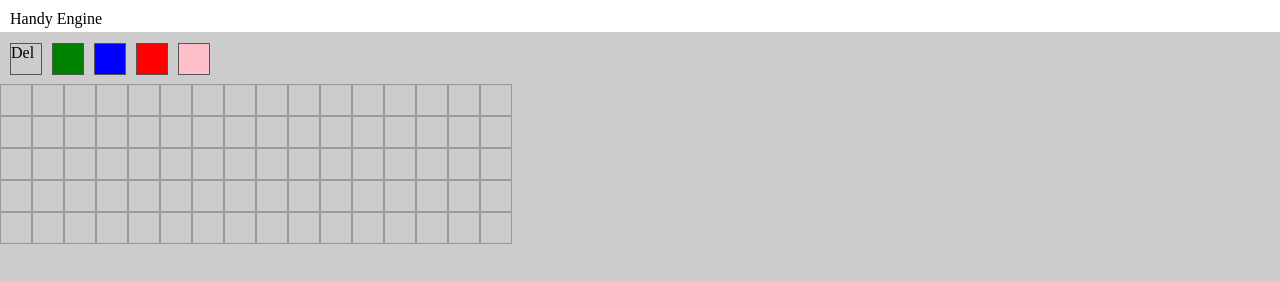
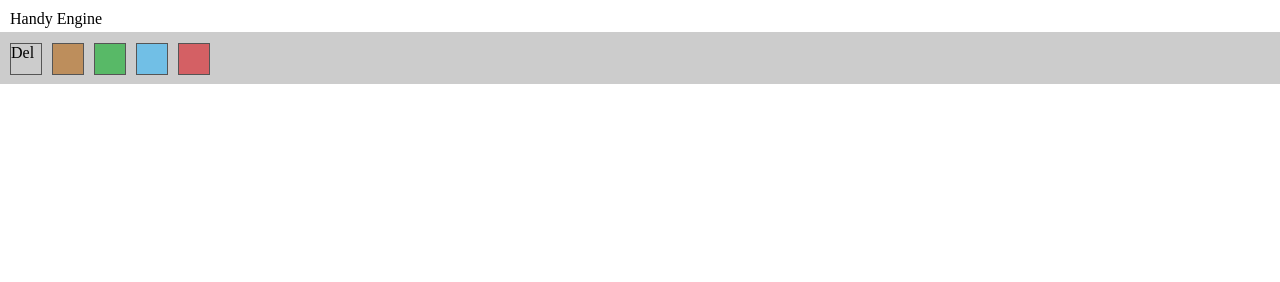
Before and after one commit to iamblocksberg/iamblocksberg.github.io, a plain HTML site: page demo/hdeg/index.html in a window 1280 px wide. Drawn offline with Linux system fonts and the light colour scheme.

Commit message:
Add files via upload

```diff
--- a/demo/hdeg/css/main.css
+++ b/demo/hdeg/css/main.css
@@ -21,6 +21,12 @@ body {
 
 	height: 100%;
 	padding-top: 84px;
+}
+
+#canvas {
+	display: block;
+	width: 100%;
+	height: 100%;
 }
 
 .grid-row:after {
--- a/demo/hdeg/index.html
+++ b/demo/hdeg/index.html
@@ -11,102 +11,7 @@
 	<div class="view-container">
 
 		<div class="canvas-container">
-
-			<div class="grid-row">
-				<div class="grid-node"></div>
-				<div class="grid-node"></div>
-				<div class="grid-node"></div>
-				<div class="grid-node"></div>
-				<div class="grid-node"></div>
-				<div class="grid-node"></div>
-				<div class="grid-node"></div>
-				<div class="grid-node"></div>
-				<div class="grid-node"></div>
-				<div class="grid-node"></div>
-				<div class="grid-node"></div>
-				<div class="grid-node"></div>
-				<div class="grid-node"></div>
-				<div class="grid-node"></div>
-				<div class="grid-node"></div>
-				<div class="grid-node"></div>
-			</div>
-
-			<div class="grid-row">
-				<div class="grid-node"></div>
-				<div class="grid-node"></div>
-				<div class="grid-node"></div>
-				<div class="grid-node"></div>
-				<div class="grid-node"></div>
-				<div class="grid-node"></div>
-				<div class="grid-node"></div>
-				<div class="grid-node"></div>
-				<div class="grid-node"></div>
-				<div class="grid-node"></div>
-				<div class="grid-node"></div>
-				<div class="grid-node"></div>
-				<div class="grid-node"></div>
-				<div class="grid-node"></div>
-				<div class="grid-node"></div>
-				<div class="grid-node"></div>
-			</div>
-
-			<div class="grid-row">
-				<div class="grid-node"></div>
-				<div class="grid-node"></div>
-				<div class="grid-node"></div>
-				<div class="grid-node"></div>
-				<div class="grid-node"></div>
-				<div class="grid-node"></div>
-				<div class="grid-node"></div>
-				<div class="grid-node"></div>
-				<div class="grid-node"></div>
-				<div class="grid-node"></div>
-				<div class="grid-node"></div>
-				<div class="grid-node"></div>
-				<div class="grid-node"></div>
-				<div class="grid-node"></div>
-				<div class="grid-node"></div>
-				<div class="grid-node"></div>
-			</div>
-
-			<div class="grid-row">
-				<div class="grid-node"></div>
-				<div class="grid-node"></div>
-				<div class="grid-node"></div>
-				<div class="grid-node"></div>
-				<div class="grid-node"></div>
-				<div class="grid-node"></div>
-				<div class="grid-node"></div>
-				<div class="grid-node"></div>
-				<div class="grid-node"></div>
-				<div class="grid-node"></div>
-				<div class="grid-node"></div>
-				<div class="grid-node"></div>
-				<div class="grid-node"></div>
-				<div class="grid-node"></div>
-				<div class="grid-node"></div>
-				<div class="grid-node"></div>
-			</div>
-
-			<div class="grid-row">
-				<div class="grid-node"></div>
-				<div class="grid-node"></div>
-				<div class="grid-node"></div>
-				<div class="grid-node"></div>
-				<div class="grid-node"></div>
-				<div class="grid-node"></div>
-				<div class="grid-node"></div>
-				<div class="grid-node"></div>
-				<div class="grid-node"></div>
-				<div class="grid-node"></div>
-				<div class="grid-node"></div>
-				<div class="grid-node"></div>
-				<div class="grid-node"></div>
-				<div class="grid-node"></div>
-				<div class="grid-node"></div>
-				<div class="grid-node"></div>
-			</div>
-
+			<canvas id="canvas"></canvas>
 		</div>
 
 		<div class="header">
@@ -116,10 +21,10 @@
 		<div class="assets-container">
 
 			<div class="asset erase">Del</div>
-			<div class="asset draw" style="background: green"></div>
-			<div class="asset draw" style="background: blue"></div>
-			<div class="asset draw" style="background: red"></div>
-			<div class="asset draw" style="background: pink"></div>
+			<div data-asset-name="block-dirt" class="asset draw" style="background-image: url(image/assets/block-dirt.png);"></div>
+			<div data-asset-name="block-grass" class="asset draw" style="background-image: url(image/assets/block-grass.png);"></div>
+			<div data-asset-name="block-water" class="asset draw" style="background-image: url(image/assets/block-water.png);"></div>
+			<div data-asset-name="block-lava" class="asset draw" style="background-image: url(image/assets/block-lava.png);"></div>
 
 		</div>
 
--- a/demo/hdeg/js/main.js
+++ b/demo/hdeg/js/main.js
@@ -1,50 +1,140 @@
 
-var bucketColor = ""
-var currentTool = "brush"
-var readyToDraw = false
-
-function draw(target) {
-	$(target).css('background', bucketColor)
-	// console.log(target.css('background'))
-	// console.log('draw')
-}
-
+// Event
 $(document).ready(function(){
 
+	// DOM
+	var canvasDOM = document.getElementById('canvas')
+	var canvas = canvasDOM.getContext('2d')
+
+	// Event
+	var isDrawing = false
+	var currentAsset = ''
+
+	// Init
+	var gridSize = 32
+	var canvasBGColor = '#fff'
+
+	function init() {
+		canvasDOM.width = $('.canvas-container').width()
+		canvasDOM.height = $('.canvas-container').height()
+		canvas.fillStyle = canvasBGColor
+		canvas.fillRect(0, 0, canvasDOM.width, canvasDOM.height)
+	}
+
 	// Asset
-	// $('.asset.draw').click(function(){
-	// 	bucketColor = $(this).css('background')
-	// })
-	$('.asset.draw').on('touchend mouseup', function(){
-		bucketColor = $(this).css('background')
+	$('.asset.draw').on('touchend', function(){
+		currentAsset = $(this).data('asset-name')
 	})
 
-	$('.asset.erase').on('touchend mouseup', function(){
-		bucketColor = ""
+	$('.asset.erase').on('touchend', function(){
+		currentAsset = ""
 	})
 
+
 	// Draw
-	$(document).on('touchend mouseup', function(){
-		readyToDraw = false
+	$(document).on('touchend', function(){
+		isDrawing = false
 	})
 
-	$('.grid-node').on('touchstart mousedown', function(){
+	$('#canvas').on('touchstart', function(e){
+		var touchPos = getTouchPos(e)
 
-		readyToDraw = true
-		draw( $(this) )
+		isDrawing = true
+		drawObject(touchPos.x, touchPos.y)
 
 	})
 
-	$('.grid-node').on('touchmove mousemove', function(){
+	$('#canvas').on('touchmove', function(e){
 
-		if (readyToDraw) {
-			draw( $(this) )
-			// console.log('move : ' + readyToDraw)
+		if (isDrawing) {
+			var touchPos = getTouchPos(e)
+			drawObject(touchPos.x, touchPos.y)
 		}
 
 	})
 
+	// Start \\
+
+	init()
+
+
+
+
+	// =====
+
+	// Func
+	function drawObject(x, y) {
+		// console_log(x + ' ' + y)
+
+		x = positionSnapGrid(x)
+		y = positionSnapGrid(y)
+
+		if (currentAsset != "") {
+
+			var texture = new Image()
+			texture.src = 'image/assets/' + currentAsset + '.png'
+			texture.onload = function() {
+				canvas.drawImage(
+					texture,
+					0,
+					0,
+					texture.width,
+					texture.height,
+					x,
+					y,
+					gridSize,
+					gridSize
+				)
+
+			}
+
+		} else {
+			// Erase
+			canvas.fillStyle = canvasBGColor
+			canvas.fillRect(x, y, gridSize, gridSize)
+		}
+
+	}
+
+	function positionToGridPoint(pos) {
+		return Math.floor(pos / gridSize)
+	}
+
+	function positionToGridPoints(x, y) {
+		var gridPoint = {}
+		gridPoint.x = Math.floor(x / gridSize)
+		gridPoint.y = Math.floor(y / gridSize)
+		return gridPoint
+	}
+
+	function positionSnapGrid(pos) {
+		return positionToGridPoint(pos) * gridSize
+	}
+
+	function positionSnapGrids(x, y) {
+		var gridPosition = {}
+		gridPosition.x = positionToGridPoint(x) * gridSize
+		gridPosition.y = positionToGridPoint(y) * gridSize
+		return gridPosition
+	}
+
+	function getTouchPos(touchEvent) {
+		var rect = canvasDOM.getBoundingClientRect();
+		return {
+			x: touchEvent.touches[0].clientX - rect.left,
+			y: touchEvent.touches[0].clientY - rect.top
+		};
+	}
+
+	// =====
+
+	function console_log(text) {
+		console.log(text)
+	}
+
 })
+
+
 
 /*
 
```
Also changed, not shown: demo/hdeg/image/assets/block-dirt.png (added), demo/hdeg/image/assets/block-grass.png (added), demo/hdeg/image/assets/block-lava.png (added), demo/hdeg/image/assets/block-water.png (added).
